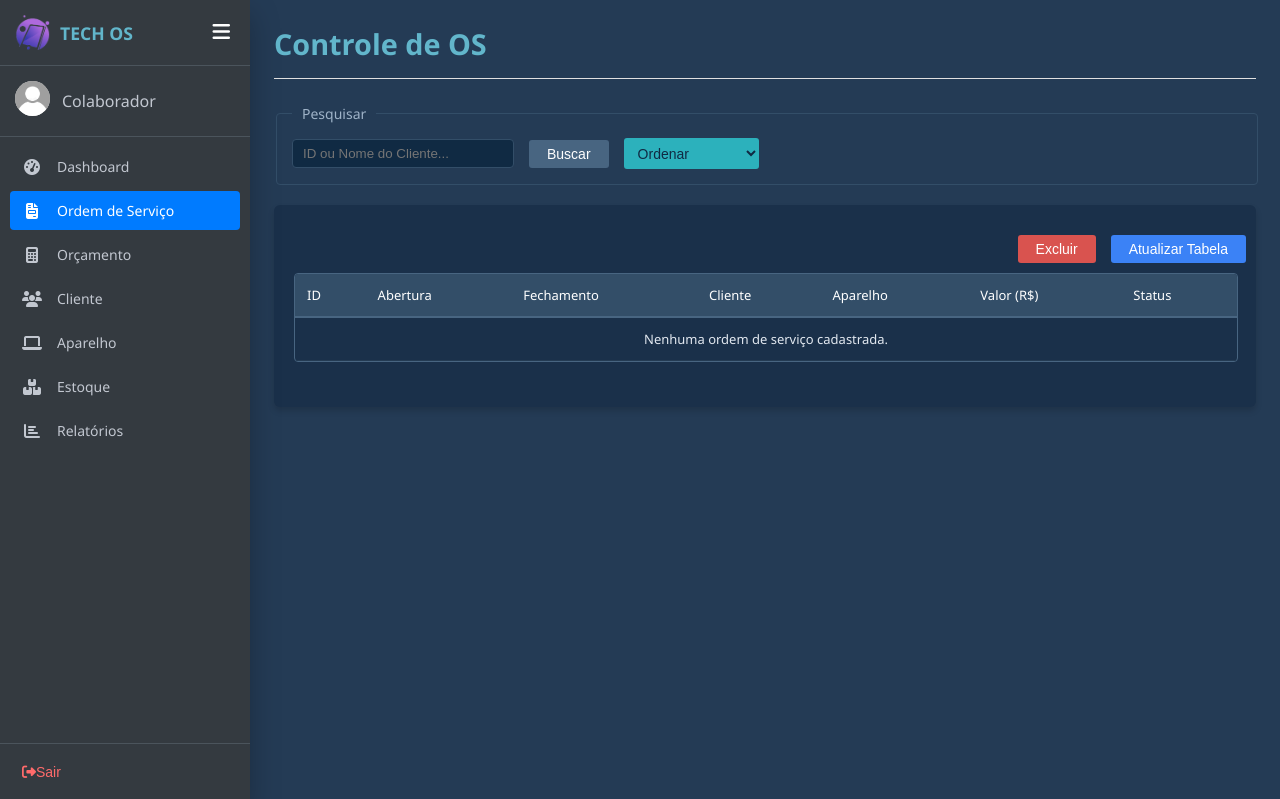
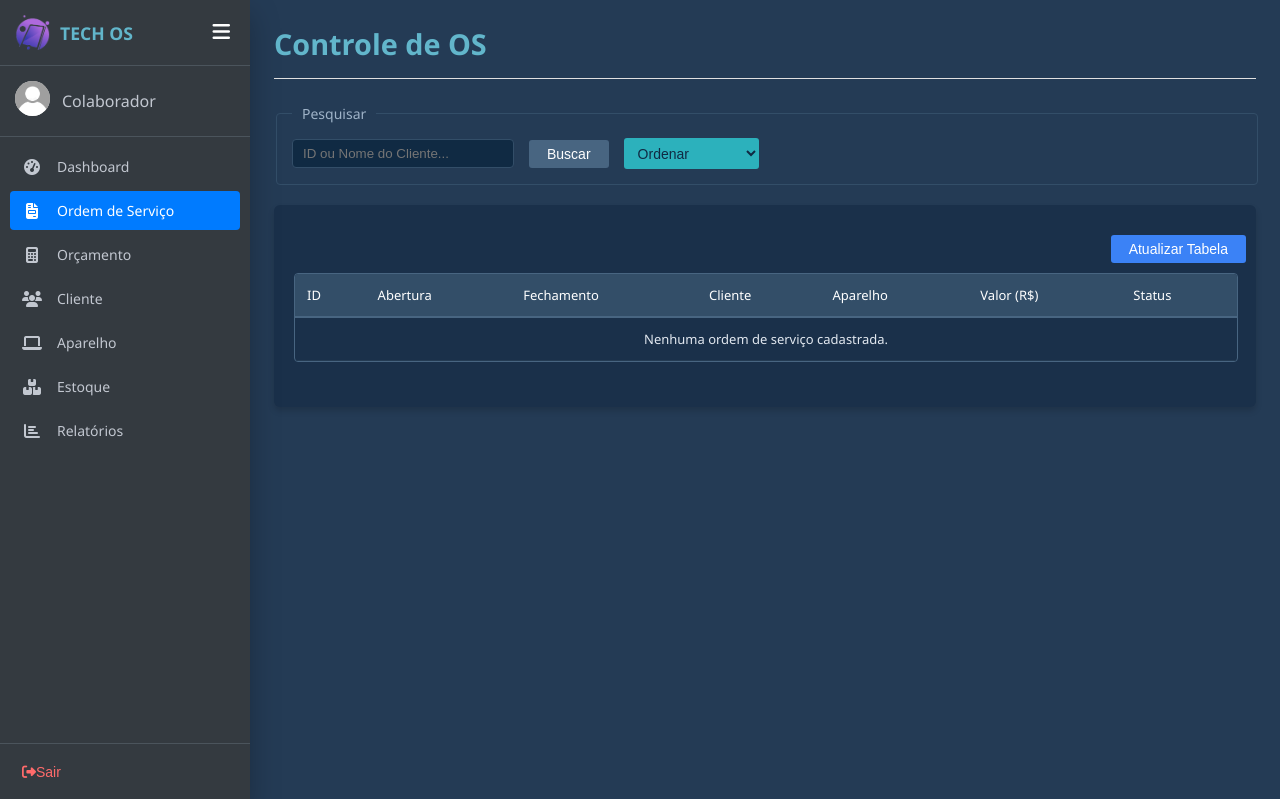
Before and after one commit to thayanecalistro/TechOs, a PHP site: page /os.php in a window 1280 px wide. Shown: the top 799 px of the page. Run offline with PHP 8.4, Linux system fonts and the light colour scheme; data comes from the database, SQL or seed files in the repository; data that the repository does not hold is empty.

Commit message:
Update os.php

```diff
--- a/os.php
+++ b/os.php
@@ -45,7 +45,6 @@ $currentPage = 'os';
 
         <div class="section-card">
             <div class="footer-actions">
-                <button type="button" class="btn btn-red" id="btnExcluir">Excluir</button>
                 <button type="button" class="btn btn-light-blue" onclick="window.location.reload();">Atualizar Tabela</button>
             </div>
 
```
